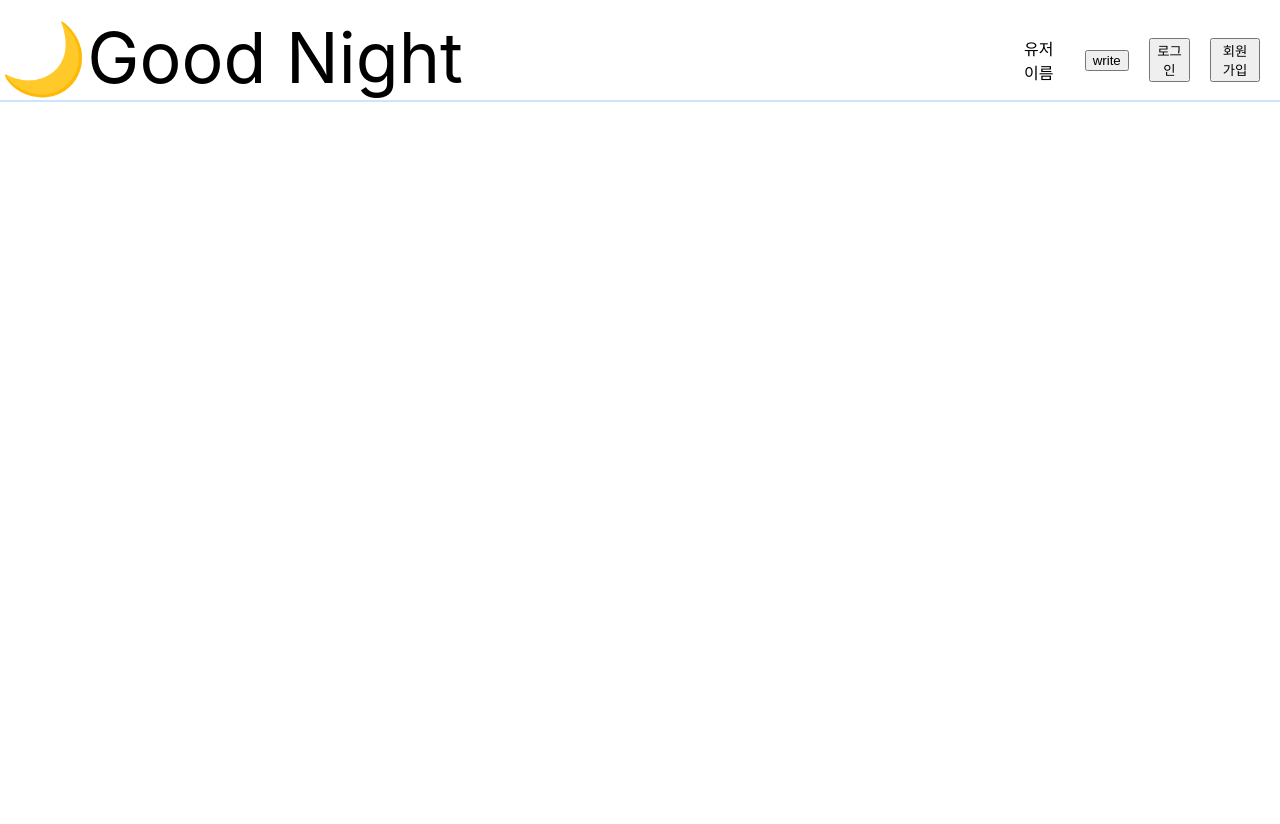
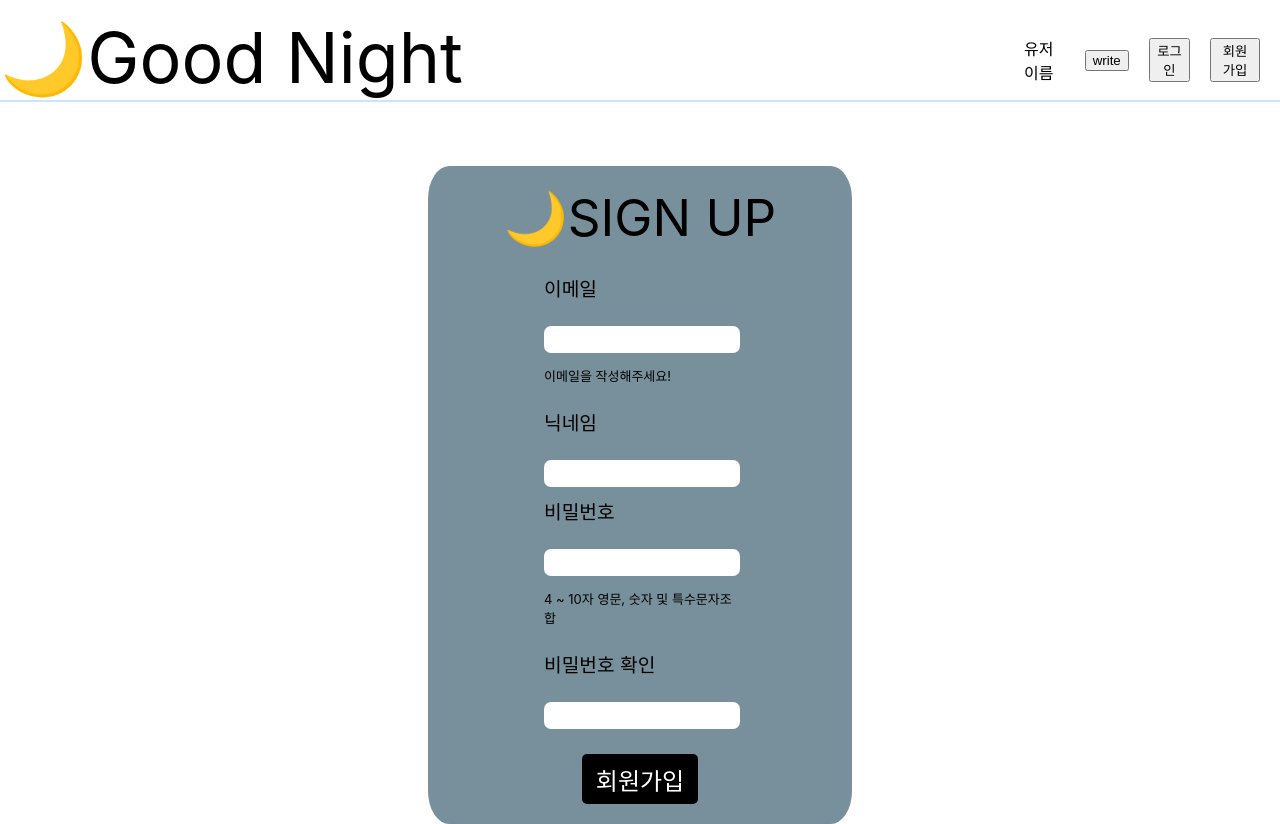
Before and after one commit to ChoiJi92/good_night, a React (Create React App) app: page /signup in a window 1280 px wide. Before the commit the page ends 800 px from the top, so only its background shows below. Built offline with nearby package versions, Linux system fonts and the light colour scheme; no server answers.

Commit message:
로그인/회원가입 기능구현

```diff
--- a/package.json
+++ b/package.json
@@ -13,6 +13,7 @@
     "@testing-library/user-event": "^13.2.1",
     "axios": "^0.27.2",
     "firebase": "^9.8.3",
+    "json-server": "^0.17.0",
     "moment": "^2.29.3",
     "react": "^18.1.0",
     "react-dom": "^18.1.0",
--- a/src/components/Header.js
+++ b/src/components/Header.js
@@ -9,8 +9,8 @@ const Header = () => {
             <Btn>
             <p>유저이름</p>
             <button onClick={()=>{navigate('/write')}}>write</button>
-            <button>로그인</button>
-            <button>회원가입</button>
+            <button onClick={()=>{navigate('/login')}}>로그인</button>
+            <button onClick={()=>{navigate('/signup')}}>회원가입</button>
             </Btn>
         </Container>
     )
--- a/src/components/Login.js
+++ b/src/components/Login.js
@@ -1,10 +1,150 @@
 import React from "react";
+import styled from "styled-components";
+import { useNavigate } from "react-router-dom";
+// import axios from "axios";
 
 const Login = () => {
+    const navigate = useNavigate();
+    // 로그인 할 정보 ref
+    const email_ref = React.useRef(null);
+    const password_ref = React.useRef(null);
 
-    return(
-        <div></div>
-    )
-}
+    // 로그인 이메일 정규표현식
+    const emailCheck = (email) => {
+      let reg =
+        /^[0-9a-zA-Z]([-_.0-9a-zA-Z])*@[0-9a-zA-Z]([-_.0-9a-zA-Z])*.([a-zA-Z])*/;
+      return reg.test(email);
+    };
 
-export default Login
+    // 유효성 검사
+    const login = async () => {
+      // 이메일과 비밀번호가 비어있을때
+      if (email_ref.current.value === "" || password_ref.current.value === "") {
+        window.alert("이메일과 비밀번호를 입력하세요!");
+        return;
+      }
+      // 이메일 체크
+      if (!emailCheck(email_ref.current.value)) {
+        window.alert("이메일 형식이 맞지 않습니다!");
+        return;
+      } else {
+        navigate("/");
+      }
+    };
+      // //Axios
+      // const callSomethingAxios = () => {
+      //   //post
+      //   let userdata = {
+      //     email: email_ref.currnet.value,
+      //     password: password_ref.current.value,
+      //   };
+      //   callSomethingAxios
+      //     .post("api", userdata)
+      //     //api,{데이터}, {config}
+      //     .then((response) => {
+      //       console.log(response);
+      //     });
+      // };
+      // //axios가 알아서 json화해서 요청을 보냄
+
+      // React.useEffect(() => {
+      //   callSomethingAxios();
+      // });
+
+    return (
+        <Container>
+          <LoginWrap>
+            <LoginHeader>
+              <LoginTitle>🌙Login</LoginTitle>
+            </LoginHeader>
+            <Input>
+              <label htmlFor="email">이메일</label>
+              <br />
+              <input id="email" type="email" ref={email_ref} required></input>
+            </Input>
+            <Input>
+              <label htmlFor="password">비밀번호</label>
+              <br />
+              <input
+                id="password"
+                type="password"
+                ref={password_ref}
+                required
+              ></input>
+            </Input>
+            <Btn onClick={login}>로그인</Btn>
+          </LoginWrap>
+        </Container>
+      );
+};
+
+const Container = styled.div`
+  display: flex;
+  flex-direction: column;
+  align-items: center;
+  justify-content: center;
+`;
+
+const LoginTitle = styled.label`
+  margin-bottom: 20px;
+  font-size: 3.2rem;
+  color: black;
+`;
+
+const LoginHeader = styled.div`
+  display: flex;
+  flex-direction: row;
+  text-align: center;
+  align-items: center;
+`;
+
+const LoginWrap = styled.div`
+  margin-top: 5%;
+  background-color: #78909C;
+  height: 60%;
+  width: 30%;
+  border-radius: 5%;
+  padding: 20px;
+  display: flex;
+  flex-direction: column;
+  align-items: center;
+  justify-content: center;
+`;
+const Input = styled.div`
+  display: flex;
+  flex-direction: column;
+  margin: 10px 0;
+  color: black;
+  font-size: 1.2rem;
+  width: 50%;
+  p {
+    color: #999494;
+    font-size: 15px;
+  }
+  input {
+    width: 100%;
+    height: 25px;
+    border: none;
+    border: 0 solid #000;
+    border-radius: 7px;
+  }
+
+`;
+
+const Btn = styled.button`
+  border: none;
+  border-color: white;
+  width: 30%;
+  margin-top: 20px;
+  height: 50px;
+  border-radius: 5px;
+  font-size: 1.5rem;
+  background-color: black;
+  color: white;
+  &:hover {
+    background-color: #CFD8DC;
+    color: black;
+  }
+`;
+
+export default Login;
--- a/src/components/Signup.js
+++ b/src/components/Signup.js
@@ -1,10 +1,190 @@
 import React from "react";
+import styled from "styled-components";
+import { useNavigate } from "react-router-dom";
 
 const Signup = () => {
+    const navigate = useNavigate;
+    // 회원가입 할 정보 ref
+    const email_ref = React.useRef(null);
+    const password_ref = React.useRef(null);
+    const repeat_password_ref = React.useRef(null);
+    const nickName_ref = React.useRef(null);
 
-    return(
-        <div></div>
-    )
+    // 이메일 정규표현식
+    const emailCheck = (email) => {
+      let _reg =
+        /^[0-9a-zA-Z]([-_.0-9a-zA-Z])*@[0-9a-zA-Z]([-_.0-9a-zA-Z])*.([a-zA-Z])*/;
+      return _reg.test(email);
+    };
+    // 패스워드 정규표현식
+    const passwordCheck = (password) => {
+      let _reg =
+        /^(?=.*\d)(?=.*[a-zA-Z])(?=.*[@$!%*#?&])[0-9a-zA-Z@$!%*#?&]{6,10}$/;
+      // 패스워드는 6 ~ 10자 영문, 숫자 및 특수문자조합
+      return _reg.test(password);
+    };
+    // 유효성 검사
+    const signup = async () => {
+      // 회원가입 정보 란 비어있을때
+      if (
+        email_ref.current.value === "" ||
+        password_ref.current.value === "" ||
+        nickName_ref.current.value === ""
+      ) {
+        window.alert("정보를 입력해주세요.");
+        return;
+      }
+      // 이메일 체크
+      if (!emailCheck(email_ref.current.value)) {
+        window.alert("이메일 형식이 맞지 않습니다!");
+        return;
+      }
+      // 비밀번호 체크
+      if (!passwordCheck(password_ref.current.value)) {
+        window.alert(
+          "비밀번호는 6 ~ 10자 영문, 숫자 및 특수문자조합으로 작성하세요!"
+        );
+        return;
+      }
+      //비밀번호 확인 체크
+      if (password_ref.current.value !== repeat_password_ref.current.value) {
+        window.alert("비밀번호가 일치하지 않습니다.");
+        return;
+      } else {
+        navigate("/");
+      }
+    };
+      // //  Axios
+      // const callSomethingAxios = () => {
+      //   //post
+      //   let userdata = {
+      //     email: email_ref.currnet.value,
+      //     nickname: nickName_ref.current.value,
+      //     password: password_ref.current.value,
+      //     repeat_password: repeat_password_ref.current.value,
+      //   };
+      //   callSomethingAxios
+      //     .post("api", userdata)
+      //     //api,{데이터}, {config}
+      //     .then((response) => {
+      //       console.log(response);
+      //     });
+      // };
+      // //axios가 알아서 json화해서 요청을 보냄
+
+      // React.useEffect(() => {
+      //   callSomethingAxios();
+      // });
+
+    return (
+        <Container>
+          <SignupWrap>
+            <SignupHeader>
+              <SignupTitle>🌙SIGN UP</SignupTitle>
+            </SignupHeader>
+            <Input>
+              <label htmlFor="email">이메일</label>
+              <br />
+              <input id="email" type="email" ref={email_ref} required></input>
+              <p>이메일을 작성해주세요!</p>
+            </Input>
+            <Input>
+              <label htmlFor="nickName">닉네임</label>
+              <br />
+              <input id="nickName" type="name" ref={nickName_ref} required></input>
+            </Input>
+            <Input>
+              <label htmlFor="password">비밀번호</label>
+              <br />
+              <input
+                id="password"
+                type="password"
+                ref={password_ref}
+                required
+              ></input>
+              <p>4 ~ 10자 영문, 숫자 및 특수문자조합</p>
+            </Input>
+            <Input>
+              <label htmlFor="confirmPassword">비밀번호 확인</label>
+              <br />
+              <input
+                id="confirmPassword"
+                type="password"
+                ref={repeat_password_ref}
+                required
+              ></input>
+            </Input>
+            <Btn onClick={signup}>회원가입</Btn>
+          </SignupWrap>
+        </Container>
+      );
+    };
+
+const Container = styled.div`
+    display: flex;
+    flex-direction: column;
+    align-items: center;
+    justify-content: center;
+`;
+const SignupTitle = styled.label`
+    margin-bottom: 20px;
+    font-size: 3.2rem;
+    color: black;
+`;
+
+const SignupHeader = styled.div`
+    display: flex;
+    flex-direction: row;
+    text-align: center;
+    align-items: center;
+`;
+
+const SignupWrap = styled.div`
+    margin-top: 5%;
+    background-color: #78909C;
+    height: 60%;
+    width: 30%;
+    border-radius: 5%;
+    padding: 20px;
+    display: flex;
+    flex-direction: column;
+    align-items: center;
+    justify-content: center;
+`;
+const Input = styled.div`
+    display: flex;
+    flex-direction: column;
+    margin: 5px 0;
+    color: black;
+    font-size: 1.2rem;
+    width: 50%;
+    p {
+        color: #000;
+        font-size: 13px;
+    }
+    input {
+        width: 100%;
+        height: 25px;
+        border: none;
+        border: 0 solid #000;
+        border-radius: 7px;
+    }
+`;
+
+const Btn = styled.button`
+border: none;
+border-color: white;
+width: 30%;
+margin-top: 20px;
+height: 50px;
+border-radius: 5px;
+font-size: 1.5rem;
+background-color: black;
+color: white;
+&:hover {
+  background-color: #CFD8DC;
+  color: black;
 }
+`;
 
-export default Signup
+export default Signup;
```
Also changed, not shown: src/redux/modules/user.js (+44 -0 lines), 1 other file (tests, documents, lock files or other folders).
